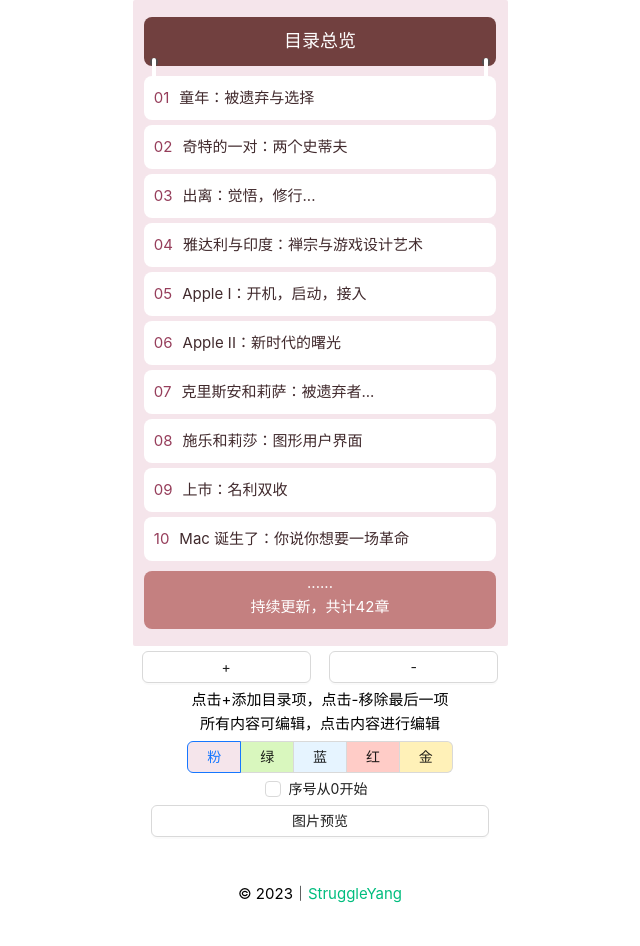
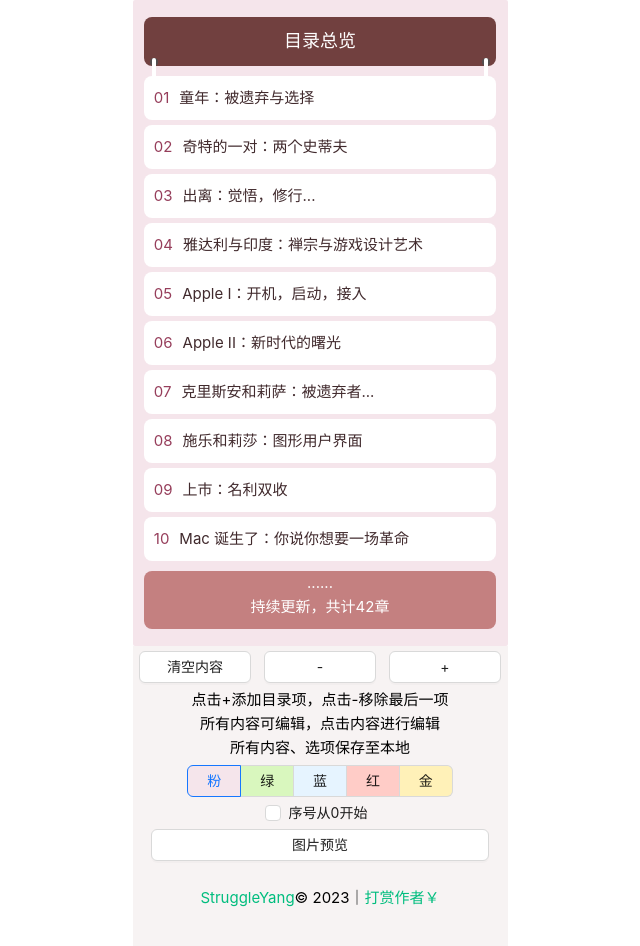
Before and after one commit to struy-cn/Y-TOC, a Vue app: page / in a window 1280 px wide. Shown: the top 946 px of the page, without its empty margins (320-960 px from the left). Built offline with nearby package versions, Linux system fonts and the light colour scheme.

Commit message:
界面升级，增加操作，内容本地缓存

```diff
--- a/src/App.vue
+++ b/src/App.vue
@@ -3,26 +3,29 @@
     <div v-if="image" style="width: 100%; height: 100%;">
       <!-- 生成的图像 -->
       <img  :src="image" style="width: 100%;" />
-      <p style="text-align: center;">微信请长按分享或保存图片<br>浏览器请右键保存(电脑会更清晰)</p>
+      <p style="text-align: center;background-color: #e1d0d042;">微信请长按分享或保存图片<br>浏览器请右键保存(电脑会更清晰)</p>
     </div>
     <div id="course-container" :class="color" v-else>
-      <div class="toc title" ><div contenteditable v-text="courseTitle" @blur="setValue('courseTitle', $event.target.innerHTML)"></div><span class="left-bg"></span><span class="right-bg"></span> <span class="left-line"></span><span class="right-line"></span></div>
-      <div class="toc item" v-for="(item, index) in items" :key="index"><span class="index">{{ startNumber(index) }}</span><span contenteditable v-text="item.text" @blur="setValue2(item,'text', $event.target.innerHTML)"></span></div>
+      <div class="toc title" ><div  contenteditable v-text="courseTitle" @blur="setValue('courseTitle', $event.target.innerHTML)"></div><span class="left-bg"></span><span class="right-bg"></span> <span class="left-line"></span><span class="right-line"></span></div>
+      <div class="toc item" v-for="(item, index) in items" :key="index"><span class="index">{{ startNumber(index) }}</span><span class="input-span" contenteditable v-text="item.text" @blur="setValue2(item,'text', $event.target.innerHTML)"></span></div>
       <div class="toc more">......<br><div contenteditable v-text="courseMore" @blur="setValue('courseMore', $event.target.innerHTML)"></div><span class="left-line"></span><span class="right-line"></span></div>
     </div>
-    <div>
+    <div id="options">
       <div v-if="!image">
         <a-row>
-          <a-col :span="12">
+          <a-col :span="8">
+            <a-button class="footer-center"  @click="clearItem()" >清空内容</a-button>
+          </a-col>
+          <a-col :span="8">
+            <a-button class="footer-center"  @click="removeItem(items.length - 1)" >-</a-button>
+          </a-col>
+          <a-col :span="8">
             <a-button class="footer-center"  @click="addItem">+</a-button>
           </a-col>
-          <a-col :span="12">
-            <a-button class="footer-center"  @click="removeItem(items.length - 1)" >-</a-button>
-          </a-col>
         </a-row>
-        <p style="text-align: center;">点击+添加目录项，点击-移除最后一项<br>所有内容可编辑，点击内容进行编辑</p>
+        <p style="text-align: center;">点击+添加目录项，点击-移除最后一项<br>所有内容可编辑，点击内容进行编辑<br>所有内容、选项保存至本地</p>
         <div class="footer-center">
-          <a-radio-group style="width: 100%;" v-model:value="color">
+          <a-radio-group style="width: 100%;" v-model:value="color" @change="saveData">
             <a-radio-button style="background-color: #f5e5eb;" value="pink">&nbsp;粉&nbsp;</a-radio-button>
             <a-radio-button style="background-color: #d9f7be;" value="green">&nbsp;绿&nbsp;</a-radio-button>
             <a-radio-button style="background-color: #e6f4ff;" value="bule">&nbsp;蓝&nbsp;</a-radio-button>
@@ -32,22 +35,24 @@
         </div>
         <a-row>
           <a-col :span="24" style="text-align: center;">
-            <a-checkbox  v-model:checked="startNumberZero" >序号从0开始</a-checkbox>
+            <a-checkbox  v-model:checked="startNumberZero" @change="saveData" >序号从0开始</a-checkbox>
           </a-col>
         </a-row>
         <a-button class="footer-center"  @click="shareImage">图片预览</a-button>
       </div>
       <a-button class="footer-center" v-else  @click="()=> image = ''">返回编辑</a-button>
     </div>
-  <div style="margin-top: 40px;"></div>
   <div class="footer">
-    <p>© 2023｜<a href="https://struy.cn/">StruggleYang</a></p>
+    <p><a href="https://struy.cn/">StruggleYang</a>© 2023｜<a href="https://note.mowen.cn/note-intro/?noteUuid=VCM-EtZ94BrA5o4TBc1R3">打赏作者￥</a></p>
   </div>
   </div>
 </template>
 
 <script>
 import html2canvas from 'html2canvas';
+
+const localDataKey = "localMasterData"
+
 export default {
   data() {
     return {
@@ -70,29 +75,65 @@
       startNumberZero: false
     };
   },
+  created() {
+    this.initData()
+  },
   methods: {
     setValue(field, val) {
       this[field] = val;
+      this.saveData()
     },
     setValue2(obj,field, val) {
       obj[field] = val;
+      this.saveData()
     },
     addItem() {
       this.items.push({ text: '' });
+      this.saveData()
     },
     removeItem(index) {
       this.items.splice(index, 1);
+      this.saveData()
+    },
+    clearItem() {
+      this.courseTitle = '标题'
+      this.courseMore = 'more'
+      this.items.forEach(x => x.text = '')
+      document.querySelector('.input-span').focus()
+      this.saveData()
     },
     startNumber(index){
       const nIndex = this.startNumberZero?index:index + 1
       return nIndex >9?nIndex:'0' + nIndex
     },
+    initData(){
+      const dataStr = localStorage.getItem(localDataKey)
+      if(dataStr){
+        const data = JSON.parse(dataStr)
+        this.courseTitle = data.courseTitle
+        this.courseMore = data.courseMore
+        this.items = data.items
+        this.color = data.color
+        this.startNumberZero = data.startNumberZero
+      }
+    },
+    saveData(){
+      const data = {
+        courseTitle: this.courseTitle,
+        courseMore: this.courseMore,
+        items:this.items,
+        color:this.color,
+        startNumberZero:this.startNumberZero
+      }
+      const dataStr = JSON.stringify(data)
+      localStorage.setItem(localDataKey,dataStr)
+    },
     shareImage() {
-      // 分享图像的逻辑，略
       html2canvas(document.querySelector('#course-container'),{scale:3,dpi:350}).then(canvas => {
         const image = canvas.toDataURL('image/png');
         // You can now save the image or share it as you like
         this.image = image
+        this.saveData()
       });
     }
   }
@@ -256,11 +297,16 @@
 }
 .footer{
   text-align: center;
-  margin-bottom: 20px;
+  padding-top: 20px;
+  padding-bottom: 60px;
+  background-color: #e1d0d042;
 }
 .footer-center{
   width: 90%;
   margin: 5px 5%;
   text-align: center;
 }
+#options{
+  background-color: #e1d0d042;
+}
 </style>
```
